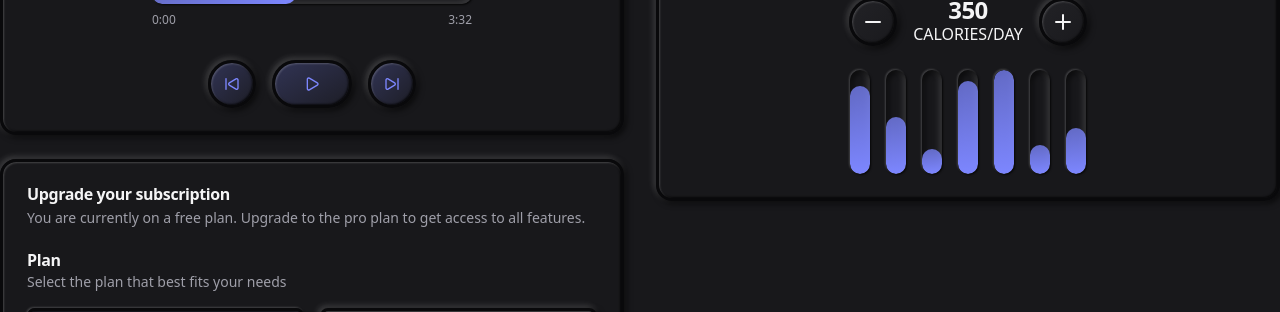
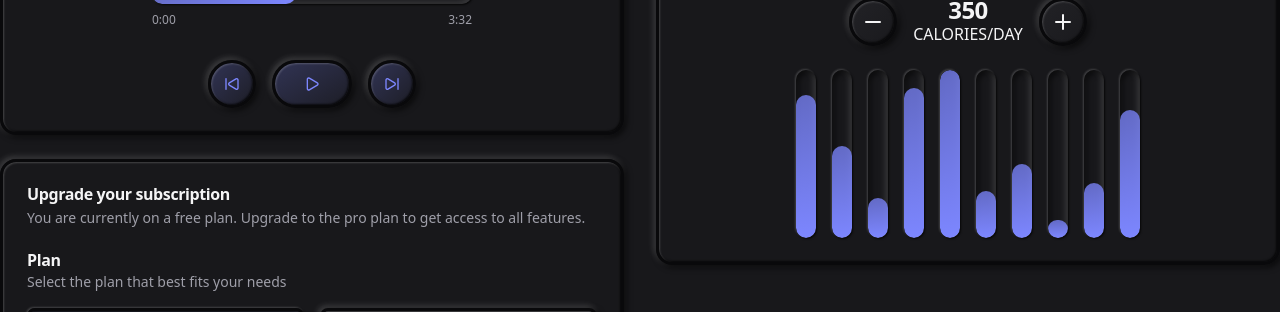
Before and after one commit to Annie-Huang/baseui-neomorphism2.0-component-library, a React (Vite) app: page / in a window 1280 px wide. Shown: the part 793-1105 px from the top of the page. Built offline with nearby package versions, Linux system fonts and the light colour scheme.

Commit message:
Give more data to the NeuProgress

```diff
--- a/src/App.tsx
+++ b/src/App.tsx
@@ -321,8 +321,8 @@ function App() {
                 </Button>
               </div>
             </CardHeader>
-            <CardContent className='flex items-end justify-center gap-4 h-32'>
-              {[85, 55, 24, 89, 100, 28, 44].map((value) => (
+            <CardContent className='flex items-end justify-center gap-4 h-48'>
+              {[85, 55, 24, 89, 100, 28, 44, 11, 33, 76].map((value) => (
                 <NeuProgress key={value} value={value} orientation='vertical' />
               ))}
             </CardContent>
```
